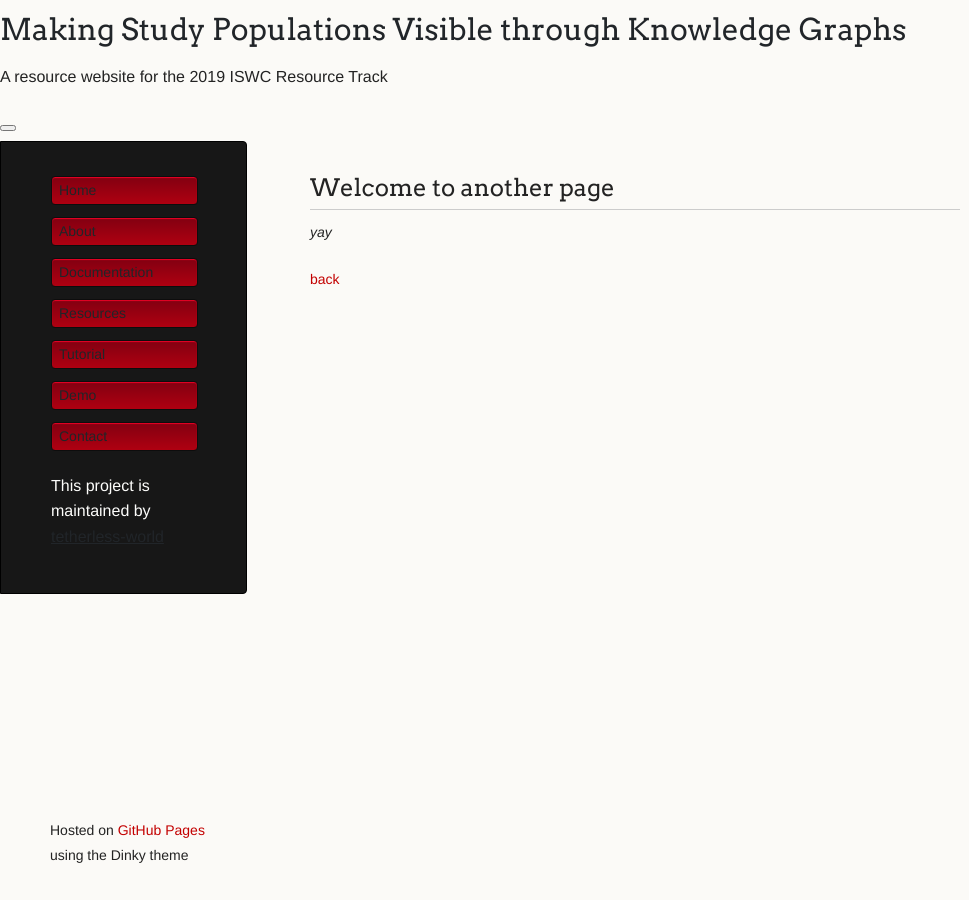
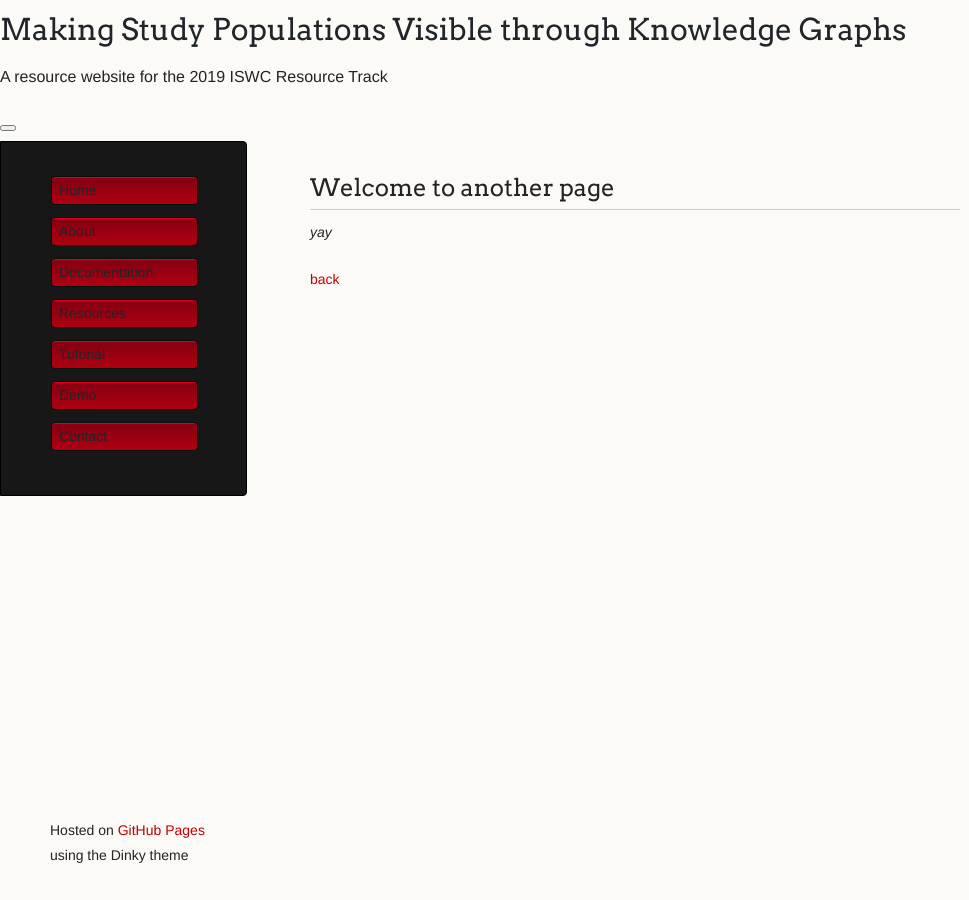
Before and after one commit to tetherless-world/study-cohort-ontology, a Jekyll site: the page built from another-page.md, in a window 1280 px wide. Shown: the whole page, without its empty margins (0-969 px from the left). Built offline with Jekyll 4.4.1, drawn with Linux system fonts in a browser that asks for light colours; our own code applies the rules of GitHub Pages for plain Markdown files.

Commit message:
Update default.html

```diff
--- a/_layouts/default.html
+++ b/_layouts/default.html
@@ -40,21 +39,6 @@
 
           </head>
 
-
-
-
-        {% if site.github.is_project_page %}
-
-          <p class="header">This project is maintained by <a class="header name" href="{{ site.github.owner_url }}">{{ site.github.owner_name }}</a></p>
-        {% endif %}
-
-
-
-        {% if site.github.is_user_page %}
-          <ul>
-            <li><a class="buttons github" href="{{ site.github.owner_url }}">GitHub Profile</a></li>
-          </ul>
-        {% endif %}
       </header>
 
       <nav class="navbar navbar-expand-lg navbar-dark bg-primary fixed-top" id="sideNav">
@@ -65,31 +49,6 @@
             aria-controls="navbarSupportedContent" aria-expanded="false" aria-label="Toggle navigation">
         <span class="navbar-toggler-icon"></span>
     </button>
-<!--     <div class="collapse navbar-collapse" id="navbarSupportedContent">
-        <ul class="navbar-nav">
-            <li class="nav-item">
-                <a class="nav-link js-scroll-trigger" href="#">Home</a>
-            </li>
-            <li class="nav-item">
-                <a class="nav-link js-scroll-trigger" href="{{site.baseurl}}/about">About</a>
-            </li>
-            <li class="nav-item">
-                <a class="nav-link js-scroll-trigger" href="{{site.baseurl}}/documentation">Documentation</a>
-            </li>
-            <li class="nav-item">
-                <a class="nav-link js-scroll-trigger" href="{{site.baseurl}}/resources">Resources</a>
-            </li>
-            <li class="nav-item">
-                <a class="nav-link js-scroll-trigger" href="{{site.baseurl}}/tutorial">Tutorial</a>
-            </li>
-            <li class="nav-item">
-                <a class="nav-link js-scroll-trigger" href="{{site.baseurl}}/demo">Demo</a>
-            </li>
-            <li class="nav-item">
-                <a class="nav-link js-scroll-trigger" href="{{site.baseurl}}/contact">Contact</a>
-            </li>
-        </ul>
-    </div> -->
 </nav>
 
       <section>
```
Also changed, not shown: other parts of _layouts/default.html (+0 -1 lines).
